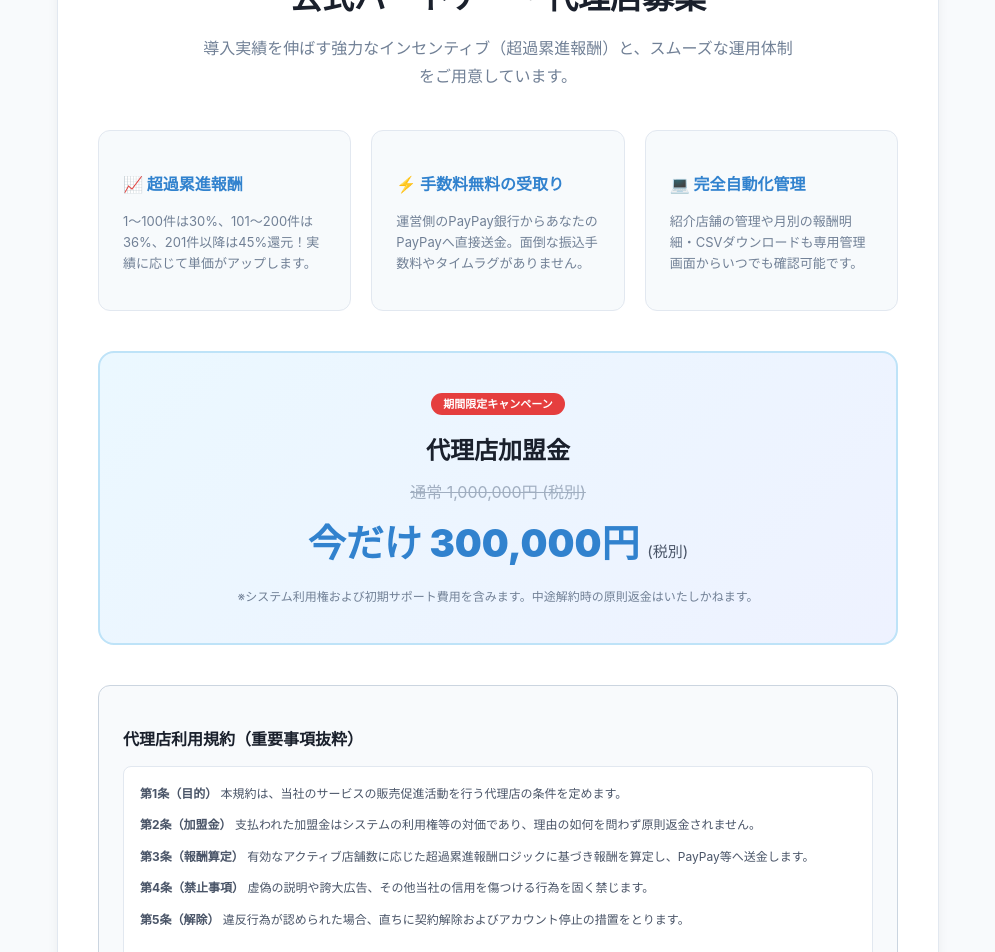
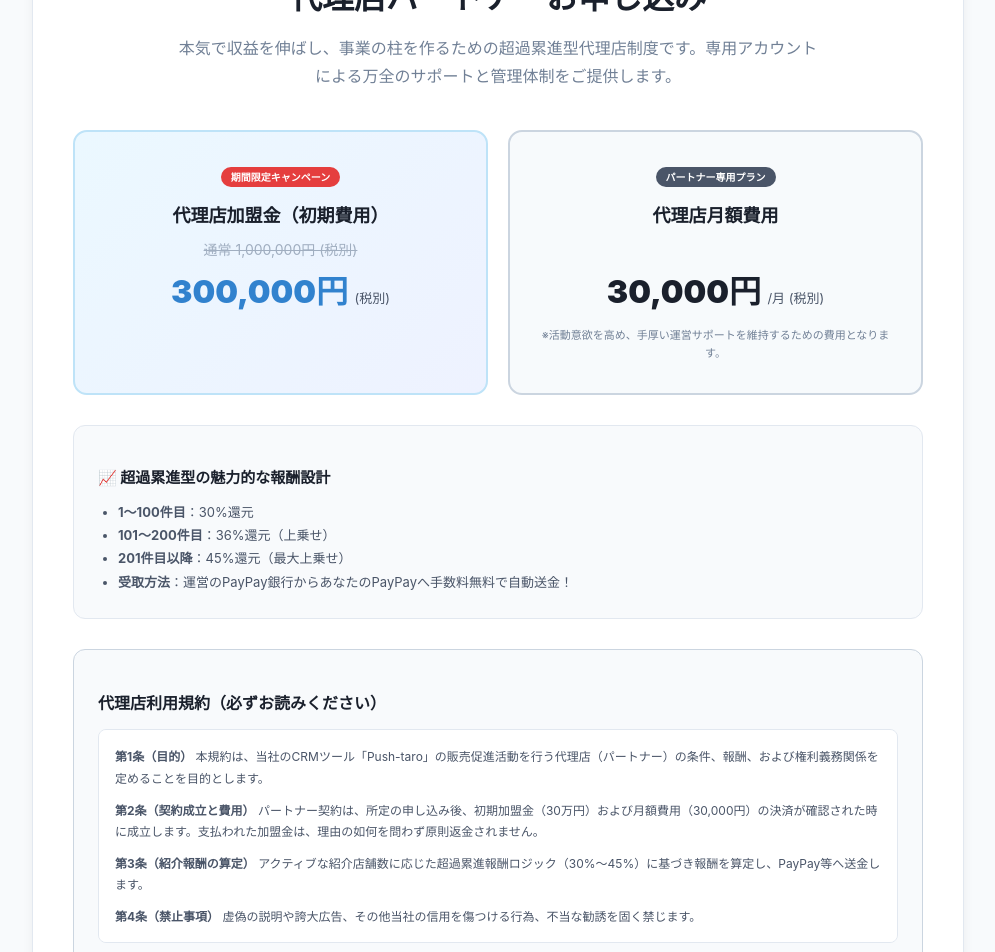
Before and after one commit to thellcishii-lang/push-taro, a Next.js app: page /agency in a window 1280 px wide. Shown: the part 240-1192 px from the top of the page, without its empty margins (142-1137 px from the left). Built offline with nearby package versions, Linux system fonts and the light colour scheme.

Commit message:
Update page.tsx

```diff
--- a/app/agency/page.tsx
+++ b/app/agency/page.tsx
@@ -13,14 +13,14 @@ export default function AgencyPage() {
       return;
     }
     setLoading(true);
-    // Squareの加盟金決済URL（30万円）へリダイレクト
+    // Squareの代理店初期費用（加盟金30万円＋初月月額等）の決済URLへリダイレクト
     window.location.href = 'https://square.link/u/your-agency-payment-link';
   };
 
   return (
     <div style={{ fontFamily: '-apple-system, BlinkMacSystemFont, "Segoe UI", Roboto, "Helvetica Neue", Arial, sans-serif', color: '#2d3748', background: '#f8fafc', minHeight: '100vh', margin: 0, padding: 0, lineHeight: 1.7 }}>
 
-      {/* LP共通ヘッダー / ナビゲーション */}
+      {/* LP共通ヘッダー */}
       <nav style={{ background: '#ffffff', borderBottom: '1px solid #e2e8f0', padding: '16px 40px', display: 'flex', justifyContent: 'space-between', alignItems: 'center', position: 'sticky', top: 0, zIndex: 100 }}>
         <div style={{ fontSize: '20px', fontWeight: '800', color: '#1a202c', letterSpacing: '-0.5px' }}>
           <Link href="/" style={{ color: '#1a202c', textDecoration: 'none' }}>
@@ -34,9 +34,6 @@ export default function AgencyPage() {
           <Link href="/#pricing" style={{ fontSize: '14px', fontWeight: '600', color: '#4a5568', textDecoration: 'none' }}>
             料金プラン
           </Link>
-          <Link href="/#contact" style={{ fontSize: '14px', fontWeight: '600', color: '#3182ce', textDecoration: 'none' }}>
-            お問い合わせ
-          </Link>
           <Link href="/signup" style={{ background: '#3182ce', color: '#fff', padding: '10px 20px', borderRadius: '6px', fontSize: '14px', fontWeight: '600', textDecoration: 'none' }}>
             お申し込み
           </Link>
@@ -44,7 +41,7 @@ export default function AgencyPage() {
       </nav>
 
       {/* メインコンテンツ */}
-      <main style={{ maxWidth: '800px', margin: '50px auto', background: '#ffffff', padding: '40px', borderRadius: '16px', boxShadow: '0 4px 12px rgba(0,0,0,0.05)', border: '1px solid #e2e8f0' }}>
+      <main style={{ maxWidth: '850px', margin: '50px auto', background: '#ffffff', padding: '40px', borderRadius: '16px', boxShadow: '0 4px 12px rgba(0,0,0,0.05)', border: '1px solid #e2e8f0' }}>
 
         {/* ヘッダー */}
         <div style={{ textAlign: 'center', marginBottom: '40px' }}>
@@ -52,59 +49,61 @@ export default function AgencyPage() {
             Official Partner Program
           </span>
           <h1 style={{ fontSize: '32px', fontWeight: '800', margin: '16px 0 10px 0', color: '#1a202c' }}>
-            公式パートナー・代理店募集
+            代理店パートナーお申し込み
           </h1>
-          <p style={{ color: '#718096', fontSize: '16px', maxWidth: '600px', margin: '0 auto' }}>
-            導入実績を伸ばす強力なインセンティブ（超過累進報酬）と、スムーズな運用体制をご用意しています。
+          <p style={{ color: '#718096', fontSize: '16px', maxWidth: '650px', margin: '0 auto' }}>
+            本気で収益を伸ばし、事業の柱を作るための超過累進型代理店制度です。専用アカウントによる万全のサポートと管理体制をご提供します。
           </p>
         </div>
 
-        {/* 特徴・仕組みグリッド（タイポ修正済み） */}
-        <div style={{ display: 'grid', gridTemplateColumns: 'repeat(auto-fit, minmax(220px, 1fr))', gap: '20px', marginBottom: '40px' }}>
-          <div style={{ background: '#f7fafc', padding: '24px', borderRadius: '12px', border: '1px solid #e2e8f0' }}>
-            <h3 style={{ fontSize: '16px', fontWeight: '700', color: '#3182ce', marginBottom: '8px' }}>📈 超過累進報酬</h3>
-            <p style={{ fontSize: '13px', color: '#718096', lineHeight: '1.6' }}>
-              1〜100件は30%、101〜200件は36%、201件以降は45%還元！実績に応じて単価がアップします。
-            </p>
+        {/* 費用と条件のボックス */}
+        <div style={{ display: 'grid', gridTemplateColumns: 'repeat(auto-fit, minmax(260px, 1fr))', gap: '20px', marginBottom: '30px' }}>
+          {/* 加盟金 */}
+          <div style={{ background: 'linear-gradient(135deg, #ebf8ff 0%, #eef2ff 100%)', border: '2px solid #bee3f8', padding: '30px', borderRadius: '14px', textAlign: 'center' }}>
+            <span style={{ background: '#e53e3e', color: '#ffffff', fontSize: '10px', fontWeight: '700', padding: '4px 10px', borderRadius: '10px', textTransform: 'uppercase' }}>
+              期間限定キャンペーン
+            </span>
+            <h3 style={{ fontSize: '18px', fontWeight: '800', margin: '12px 0 6px 0', color: '#1a202c' }}>代理店加盟金（初期費用）</h3>
+            <div style={{ color: '#a0aec0', textDecoration: 'line-through', fontSize: '14px' }}>通常 1,000,000円 (税別)</div>
+            <div style={{ fontSize: '32px', fontWeight: '900', color: '#3182ce', margin: '4px 0 0 0' }}>
+              300,000円 <span style={{ fontSize: '13px', fontWeight: 'normal', color: '#4a5568' }}>(税別)</span>
+            </div>
           </div>
-          <div style={{ background: '#f7fafc', padding: '24px', borderRadius: '12px', border: '1px solid #e2e8f0' }}>
-            <h3 style={{ fontSize: '16px', fontWeight: '700', color: '#3182ce', marginBottom: '8px' }}>⚡ 手数料無料の受取り</h3>
-            <p style={{ fontSize: '13px', color: '#718096', lineHeight: '1.6' }}>
-              運営側のPayPay銀行からあなたのPayPayへ直接送金。面倒な振込手数料やタイムラグがありません。
-            </p>
-          </div>
-          <div style={{ background: '#f7fafc', padding: '24px', borderRadius: '12px', border: '1px solid #e2e8f0' }}>
-            <h3 style={{ fontSize: '16px', fontWeight: '700', color: '#3182ce', marginBottom: '8px' }}>💻 完全自動化管理</h3>
-            <p style={{ fontSize: '13px', color: '#718096', lineHeight: '1.6' }}>
-              紹介店舗の管理や月別の報酬明細・CSVダウンロードも専用管理画面からいつでも確認可能です。
-            </p>
+
+          {/* 月額費用 */}
+          <div style={{ background: '#f7fafc', border: '2px solid #cbd5e0', padding: '30px', borderRadius: '14px', textAlign: 'center' }}>
+            <span style={{ background: '#4a5568', color: '#ffffff', fontSize: '10px', fontWeight: '700', padding: '4px 10px', borderRadius: '10px', textTransform: 'uppercase' }}>
+              パートナー専用プラン
+            </span>
+            <h3 style={{ fontSize: '18px', fontWeight: '800', margin: '12px 0 6px 0', color: '#1a202c' }}>代理店月額費用</h3>
+            <div style={{ color: '#718096', fontSize: '14px', visibility: 'hidden' }}>dummy</div>
+            <div style={{ fontSize: '32px', fontWeight: '900', color: '#1a202c', margin: '4px 0 0 0' }}>
+              30,000円 <span style={{ fontSize: '13px', fontWeight: 'normal', color: '#4a5568' }}>/月 (税別)</span>
+            </div>
+            <p style={{ fontSize: '11px', color: '#718096', margin: '6px 0 0 0' }}>※活動意欲を高め、手厚い運営サポートを維持するための費用となります。</p>
           </div>
         </div>
 
-        {/* 加盟金のご案内 */}
-        <div style={{ background: 'linear-gradient(135deg, #ebf8ff 0%, #eef2ff 100%)', border: '2px solid #bee3f8', padding: '36px', borderRadius: '16px', marginBottom: '40px', textAlign: 'center' }}>
-          <span style={{ background: '#e53e3e', color: '#ffffff', fontSize: '11px', fontWeight: '700', padding: '4px 12px', borderRadius: '12px', textTransform: 'uppercase' }}>
-            期間限定キャンペーン
-          </span>
-          <h2 style={{ fontSize: '24px', fontWeight: '800', margin: '14px 0 8px 0', color: '#1a202c' }}>代理店加盟金</h2>
-          <div style={{ color: '#a0aec0', textDecoration: 'line-through', fontSize: '16px', marginBottom: '4px' }}>通常 1,000,000円 (税別)</div>
-          <div style={{ fontSize: '38px', fontWeight: '900', color: '#3182ce', margin: '4px 0 12px 0' }}>
-            今だけ 300,000円 <span style={{ fontSize: '15px', fontWeight: 'normal', color: '#4a5568' }}>(税別)</span>
-          </div>
-          <p style={{ fontSize: '12px', color: '#718096', margin: 0 }}>
-            ※システム利用権および初期サポート費用を含みます。中途解約時の原則返金はいたしかねます。
-          </p>
+        {/* 特徴・報酬モデルの再確認 */}
+        <div style={{ background: '#f8fafc', border: '1px solid #e2e8f0', borderRadius: '12px', padding: '24px', marginBottom: '30px' }}>
+          <h3 style={{ fontSize: '15px', fontWeight: '700', color: '#1a202c', marginBottom: '10px' }}>📈 超過累進型の魅力的な報酬設計</h3>
+          <ul style={{ fontSize: '13px', color: '#4a5568', paddingLeft: '20px', margin: 0, lineHeight: '1.8' }}>
+            <li><strong>1〜100件目</strong>：30%還元</li>
+            <li><strong>101〜200件目</strong>：36%還元（上乗せ）</li>
+            <li><strong>201件目以降</strong>：45%還元（最大上乗せ）</li>
+            <li><strong>受取方法</strong>：運営のPayPay銀行からあなたのPayPayへ手数料無料で自動送金！</li>
+          </ul>
         </div>
 
-        {/* 規約の表示エリア */}
-        <div style={{ background: '#f8fafc', border: '1px solid #cbd5e0', borderRadius: '12px', padding: '24px', marginBottom: '30px' }}>
-          <h3 style={{ fontSize: '16px', fontWeight: '700', color: '#1a202c', marginBottom: '12px' }}>代理店利用規約（重要事項抜粋）</h3>
-          <div style={{ height: '160px', overflowY: 'auto', fontSize: '12px', color: '#4a5568', background: '#ffffff', padding: '16px', borderRadius: '8px', border: '1px solid #e2e8f0', lineHeight: '1.8', marginBottom: '16px' }}>
-            <p style={{ margin: '0 0 10px 0' }}><strong>第1条（目的）</strong> 本規約は、当社のサービスの販売促進活動を行う代理店の条件を定めます。</p>
-            <p style={{ margin: '0 0 10px 0' }}><strong>第2条（加盟金）</strong> 支払われた加盟金はシステムの利用権等の対価であり、理由の如何を問わず原則返金されません。</p>
-            <p style={{ margin: '0 0 10px 0' }}><strong>第3条（報酬算定）</strong> 有効なアクティブ店舗数に応じた超過累進報酬ロジックに基づき報酬を算定し、PayPay等へ送金します。</p>
-            <p style={{ margin: '0 0 10px 0' }}><strong>第4条（禁止事項）</strong> 虚偽の説明や誇大広告、その他当社の信用を傷つける行為を固く禁じます。</p>
-            <p style={{ margin: 0 }}><strong>第5条（解除）</strong> 違反行為が認められた場合、直ちに契約解除およびアカウント停止の措置をとります。</p>
+        {/* 規約の表示エリア（別ページに飛ばさずここで完結） */}
+        <div style={{ background: '#f8fafc', border: '1px solid #cbd5e0', borderRadius: '12px', padding: '24px', marginBottom: '24px' }}>
+          <h3 style={{ fontSize: '16px', fontWeight: '700', color: '#1a202c', marginBottom: '12px' }}>代理店利用規約（必ずお読みください）</h3>
+          <div style={{ height: '180px', overflowY: 'auto', fontSize: '12px', color: '#4a5568', background: '#ffffff', padding: '16px', borderRadius: '8px', border: '1px solid #e2e8f0', lineHeight: '1.8', marginBottom: '16px' }}>
+            <p style={{ margin: '0 0 10px 0' }}><strong>第1条（目的）</strong> 本規約は、当社のCRMツール「Push-taro」の販売促進活動を行う代理店（パートナー）の条件、報酬、および権利義務関係を定めることを目的とします。</p>
+            <p style={{ margin: '0 0 10px 0' }}><strong>第2条（契約成立と費用）</strong> パートナー契約は、所定の申し込み後、初期加盟金（30万円）および月額費用（30,000円）の決済が確認された時に成立します。支払われた加盟金は、理由の如何を問わず原則返金されません。</p>
+            <p style={{ margin: '0 0 10px 0' }}><strong>第3条（紹介報酬の算定）</strong> アクティブな紹介店舗数に応じた超過累進報酬ロジック（30%〜45%）に基づき報酬を算定し、PayPay等へ送金します。</p>
+            <p style={{ margin: '0 0 10px 0' }}><strong>第4条（禁止事項）</strong> 虚偽の説明や誇大広告、その他当社の信用を傷つける行為、不当な勧誘を固く禁じます。</p>
+            <p style={{ margin: 0 }}><strong>第5条（契約解除）</strong> 違反行為や月額費用の滞納等が認められた場合、直ちに契約解除およびアカウント停止の措置をとります。</p>
           </div>
 
           {/* 同意チェックボックス */}
@@ -141,7 +140,7 @@ export default function AgencyPage() {
               transition: 'background 0.2s'
             }}
           >
-            {loading ? '処理中...' : '加盟金（30万円）を決済して代理店に申し込む'}
+            {loading ? '処理中...' : '加盟金（30万円）＆ 月額手続きへ進む'}
           </button>
         </div>
 
```
